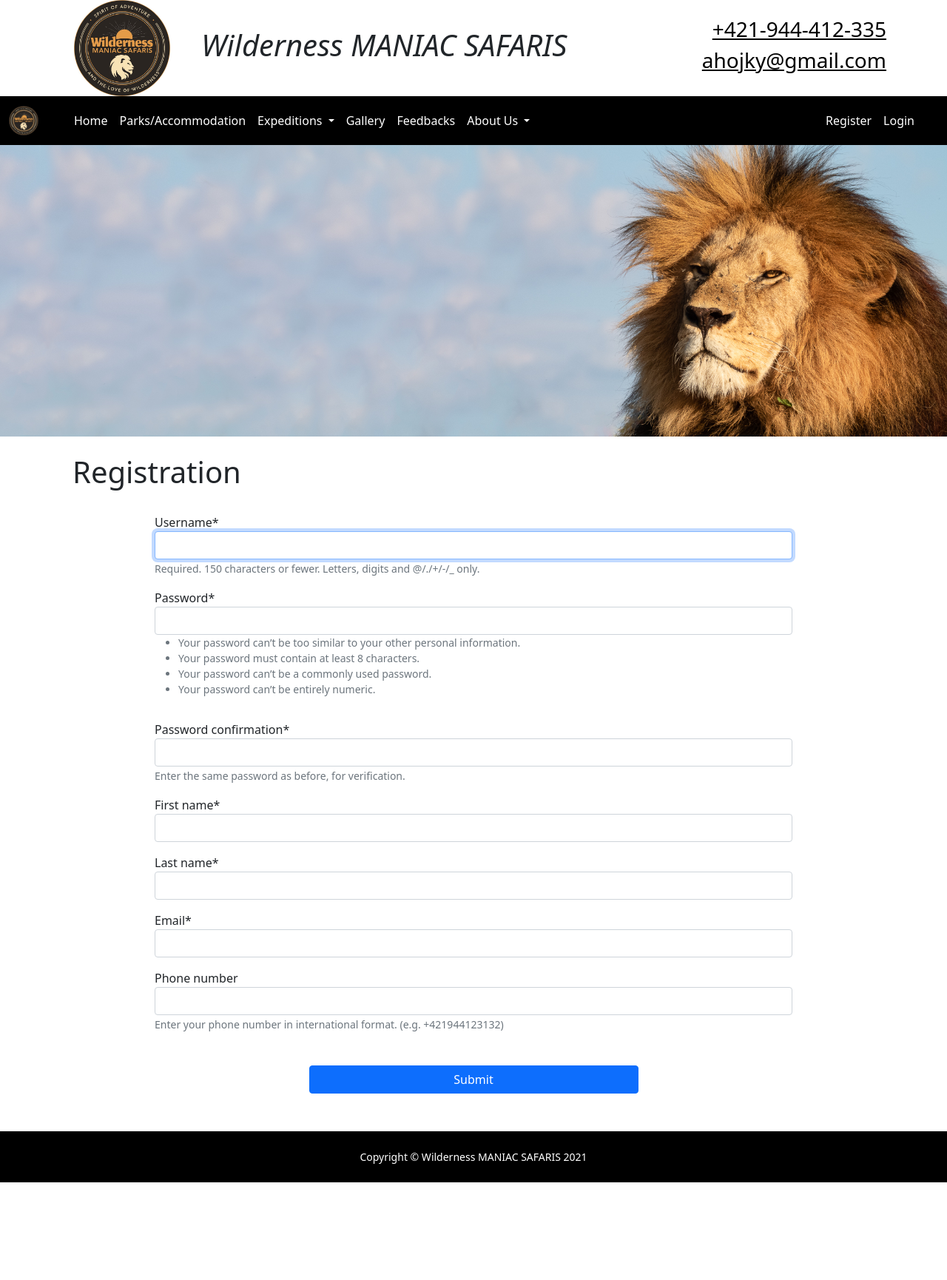
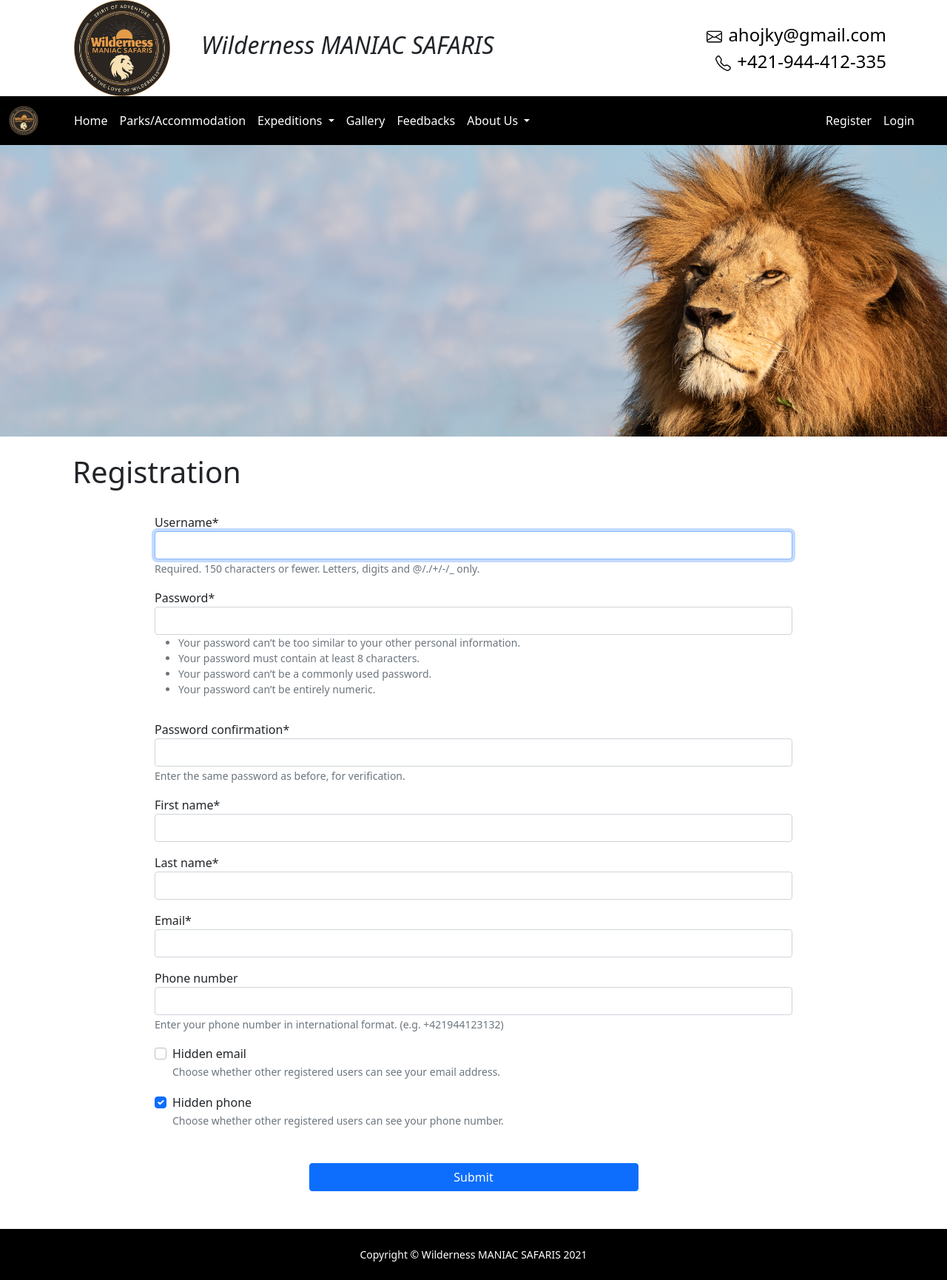
Before and after one commit to jvida/safari, a Django app: page /catalog/signup/ in a window 1280 px wide. Shown: the whole page at 74% size. Before the commit the page ends 1598 px from the top, so only its background shows below. Run offline with Django 3.2, Linux system fonts and the light colour scheme; some libraries are stand-ins or nearby versions.

Commit message:
Added public profiles.

```diff
--- a/catalog/forms.py
+++ b/catalog/forms.py
@@ -24,7 +24,7 @@ def img_validation(picture, mb_limit):
     if not isinstance(picture, str):
         if picture:
             if picture.size > mb_limit * 1024 * 1024:
-                errors['picture'] = _(f'Image file too large ( > {mb_limit}mb )')
+                errors['picture'] = _(f'Image file is too large. ( allowed size< {mb_limit}mb )')
     return errors
 
 
@@ -43,10 +43,15 @@ class CreateNewUserForm(UserCreationForm):
                                                                                                    'international '
                                                                                                    'format. (e.g. '
                                                                                                    '+421944123132)')
+    hidden_email = forms.BooleanField(initial=False, required=False, help_text='Choose whether other registered users '
+                                                                               'can see your email address.')
+    hidden_phone = forms.BooleanField(initial=True, required=False, help_text='Choose whether other registered users '
+                                                                              'can see your phone number.')
 
     class Meta:
         model = User
-        fields = ('username', 'password1', 'password2', 'first_name', 'last_name', 'email', 'phone_number')
+        fields = ('username', 'password1', 'password2', 'first_name', 'last_name', 'email',
+                  'phone_number', 'hidden_email', 'hidden_phone')
 
     def clean(self):
         first_name = self.cleaned_data['first_name']
@@ -68,15 +73,23 @@ class CreateNewUserForm(UserCreationForm):
 
 class EditCustomerProfile(forms.ModelForm):
     # bud takto alebo cez clean_phone_number
-    phone_number = forms.RegexField(regex=r'^\+\d{8,15}', max_length=16, required=False)
+    phone_number = forms.RegexField(regex=r'^\+\d{8,15}', max_length=16, required=False, help_text='Enter your phone '
+                                                                                                   'number in '
+                                                                                                   'international '
+                                                                                                   'format. (e.g. '
+                                                                                                   '+421944123132)')
+    hidden_email = forms.BooleanField(required=False, help_text='Choose whether other registered users '
+                                                                'can see your email address.')
+    hidden_phone = forms.BooleanField(required=False, help_text='Choose whether other registered users '
+                                                                'can see your phone number.')
 
     class Meta:
         model = Customer
-        fields = ['phone_number', 'picture']
+        fields = ['phone_number', 'picture', 'hidden_email', 'hidden_phone']
 
     def clean(self):
         picture = self.cleaned_data["picture"]
-        errors = img_validation(picture, mb_limit=1)
+        errors = img_validation(picture, mb_limit=3)
 
         if errors:
             raise ValidationError(errors)
--- a/catalog/helper_functions.py
+++ b/catalog/helper_functions.py
@@ -1,4 +1,5 @@
 from PIL import Image
+from PIL import ImageOps
 from io import BytesIO
 from django.core.files.base import ContentFile
 from catalog.models import Park
@@ -27,6 +28,8 @@ def resize_image(image: Image, length: int, content_file: bool):
     :param content_file: Whether to return Image or ContentFile
     :return: Return the resized image either as Image or ContentFile.
     """
+
+    image = ImageOps.exif_transpose(image)
 
     """
     Resizing strategy :
--- a/catalog/models.py
+++ b/catalog/models.py
@@ -19,6 +19,8 @@ class Customer(models.Model):
     phone_number = models.CharField(max_length=16, blank=True,
                                     help_text='Enter your phone number in international format. (e.g. +421944123132)')
     picture = models.ImageField(upload_to='profile_imgs/', default='profile_imgs/anonymous-user.png')
+    hidden_email = models.BooleanField(default=False)
+    hidden_phone = models.BooleanField(default=True)
 
     def __str__(self):
         """String for representing the Model object."""
--- a/catalog/static/css/styles.css
+++ b/catalog/static/css/styles.css
@@ -3,6 +3,10 @@
 .container-header-image, #container-header-title {
     /*max-width: 1400px;*/
     /*margin: 0 auto;*/
+}
+
+.header-icons{
+    margin-bottom: 5px;
 }
 
 /* so navbar has max width*/
@@ -148,6 +152,11 @@ a[href^="mailto:"], a[href^="tel:"] {
     flex-direction: row;
 }
 
+#header-flex-container > a {
+    text-decoration: none;
+    color: black;
+}
+
 #feedback-header-img {
     min-width: 4.5rem;
     max-width: 4.5rem;
@@ -173,15 +182,10 @@ a[href^="mailto:"], a[href^="tel:"] {
 /* Feedbacks END */
 
 /* Profile Start*/
-/*.profile-img {*/
-/*    !*max-width: 4rem;*!*/
-/*}*/
-
-/*#change-password {*/
-/*    display:flex;*/
-/*    align-items:flex-end;*/
-/*    flex-direction: column;*/
-/*}*/
+.profile-links {
+    text-decoration: none;
+    padding-left: 0.5rem;
+}
 /* Profile END*/
 
 /* So jumping to a specific part of a page considers a sticky navbar */
@@ -226,3 +230,8 @@ a[href^="mailto:"], a[href^="tel:"] {
 .pagination {
     margin-bottom: 0;
 }
+
+#hint_id_hidden_email::before, #hint_id_hidden_phone::before {
+    content: "\A";
+    white-space: pre;
+}
--- a/catalog/templates/base_generic.html
+++ b/catalog/templates/base_generic.html
@@ -28,12 +28,14 @@
         </div>
         <div class="col-lg-10 col-md-10 col-sm-12 d-none d-sm-block ">
           <div class="row">
-            <div class="col-lg-8 col-md-7 col-sm-7  my-auto">
-              <h1><i>Wilderness MANIAC SAFARIS</i></h1>
+            <div class="col-lg-7 col-md-6 col-sm-6  my-auto">
+              <h2><i>Wilderness MANIAC SAFARIS</i></h2>
             </div>
-            <div class="col-lg-4 col-md-5 col-sm-5 " style="text-align: end">
-              <h3><a href="tel:+421-944-412-335">+421-944-412-335</a></h3>
-              <h3><a href="mailto:ahojky@gmail.com">ahojky@gmail.com</a></h3>
+            <div class="col-lg-5 col-md-6 col-sm-6 my-auto" style="text-align: end">
+{#              <h3><a href="tel:+421-944-412-335">+421-944-412-335</a></h3>#}
+{#              <h3><a href="mailto:ahojky@gmail.com">ahojky@gmail.com</a></h3>#}
+              <img class="header-icons" src="{% static 'img/icons/envelope.svg'%}" alt="Email:" width="21" height="21"><a class="fs-4 profile-links" href="mailto:ahojky@gmail.com">ahojky@gmail.com</a><br>
+              <img class="header-icons" src="{% static 'img/icons/telephone.svg'%}" alt="Telephone:" width="21" height="21"><a class="fs-4 profile-links" href="tel:+421-944-412-335">+421-944-412-335</a>
             </div>
           </div>
         </div>
@@ -91,7 +93,7 @@
           <ul class="navbar-nav mb-2 mb-lg-0">
             {% if user.is_authenticated %}
               <li class="nav-item">
-                <a class="nav-link active" aria-current="page" href="{% url 'profile' %}">{{ user.get_username }}</a>
+                <a class="nav-link active" aria-current="page" href="{% url 'profile' username=user.get_username %}">{{ user.get_username }}</a>
               </li>
               <li class="nav-item">
                 <a class="nav-link active" aria-current="page" href="{% url 'expeditions'  query='my_expeditions' %}">My Expeditions</a>
--- a/catalog/templates/catalog/about_us.html
+++ b/catalog/templates/catalog/about_us.html
@@ -57,8 +57,8 @@
         </div>
         <div class="col-lg-6 order-lg-1">
           <div class="px-0 pb-5 px-md-3" id="contacts">
-            <p class="fs-4"><b>Whatsapp: <a href="tel:+421-944-412-335">+421-944-412-335</a></b></p>
-            <p class="fs-4"><b>Email: <a href="mailto:ahojky@gmail.com">ahojky@gmail.com</a></b></p>
+            <p class="fs-4 px-5"><img src="{% static 'img/icons/envelope.svg'%}" alt="Email:" width="20" height="20"><a class="profile-links" href="mailto:ahojky@gmail.com">ahojky@gmail.com</a></p>
+            <p class="fs-4 px-5"><img src="{% static 'img/icons/telephone.svg'%}" alt="Telephone:" width="20" height="20"><a class="profile-links" href="tel:+421-944-412-335">+421-944-412-335</a></p>
           </div>
         </div>
       </div>
--- a/catalog/templates/catalog/feedback_list.html
+++ b/catalog/templates/catalog/feedback_list.html
@@ -18,12 +18,14 @@
                 <div class="row">
                   <div class="col-lg-12 col-md-12 col-sm-12 col-12" id="feedback-profile-area">
                     <div id="feedback-header-img">
-                      <img class="img-fluid rounded-circle" src="{{ MEDIA_URL }}{{ feedback.customer.picture }}" alt="">
+                      <a href="{% url 'profile' username=feedback.customer.user.username %}">
+                        <img class="img-fluid rounded-circle" src="{{ MEDIA_URL }}{{ feedback.customer.picture }}" alt="">
+                      </a>
                     </div>
 
                     <span id="feedback-header-middle">
                       <div id="header-flex-container">
-                        <b>{{ feedback.customer.user.username }}</b>
+                        <a href="{% url 'profile' username=feedback.customer.user.username %}"><b>{{ feedback.customer.user.username }}</b></a>
                         {% if feedback.customer.user == request.user %}
                           <span id="feedback-buttons">
                             <a href="{% url 'feedback-update' feedback.id %}">
--- a/catalog/urls.py
+++ b/catalog/urls.py
@@ -7,8 +7,8 @@ urlpatterns = [
     # path('accommodation/', views.AccommodationListView.as_view(), name='accommodations'),
     path('expeditions/<str:query>/', views.ExpeditionListView.as_view(), name='expeditions'),
     path('signup/', views.create_new_user, name='signup'),
-    path('profile/', views.customer_profile_view, name='profile'),
-    path('profile/edit/', views.edit_user_profile, name='profile-edit'),
+    path('profile/<str:username>/', views.customer_profile_view, name='profile'),
+    path('profile/<str:username>/edit/', views.edit_user_profile, name='profile-edit'),
     path('feedbacks/', views.FeedbackListView.as_view(), name='feedbacks'),
     path('feedback/create/', views.FeedbackCreate.as_view(), name='feedback-create'),
     path('feedback/<uuid:pk>/update/', views.FeedbackUpdate.as_view(), name='feedback-update'),
--- a/catalog/views.py
+++ b/catalog/views.py
@@ -93,10 +93,14 @@ def create_new_user(request):
             first_name = form.cleaned_data['first_name']
             last_name = form.cleaned_data['last_name']
             phone_number = form.cleaned_data['phone_number']
+            hidden_email = form.cleaned_data['hidden_email']
+            hidden_phone = form.cleaned_data['hidden_phone']
 
             customer = Customer()
             customer.user = User.objects.create_user(username, email, pswd, first_name=first_name, last_name=last_name)
             customer.phone_number = phone_number
+            customer.hidden_email = hidden_email
+            customer.hidden_phone = hidden_phone
             customer.save()
 
             group = Group.objects.get(name='Customers')
@@ -116,7 +120,12 @@ def create_new_user(request):
 
 
 @login_required
-def edit_user_profile(request):
+def edit_user_profile(request, username):
+    # So they cant get into editing of someone else's profile via entering link with his nickname
+    if username != request.user.username:
+        url = reverse('profile', kwargs={'username': request.user.username})
+        return HttpResponseRedirect(url)
+
     # If this is a POST request then process the Form data
     if request.method == 'POST':
         user_form = EditUserProfile(request.POST, instance=request.user)
@@ -125,8 +134,12 @@ def edit_user_profile(request):
         if user_form.is_valid() and customer_form.is_valid():
             # process the data in forms
             phone_number = customer_form.cleaned_data['phone_number']
+            hidden_email = customer_form.cleaned_data['hidden_email']
+            hidden_phone = customer_form.cleaned_data['hidden_phone']
             customer = Customer.objects.get(user=request.user)
             customer.phone_number = phone_number
+            customer.hidden_email = hidden_email
+            customer.hidden_phone = hidden_phone
 
             # check if user chose a new profile picture
             # if so, it's saved
@@ -141,7 +154,8 @@ def edit_user_profile(request):
                     customer.picture.save(picture.name, picture_square)
             user_form.save()
             customer.save()
-            return HttpResponseRedirect(reverse('profile'))
+            url = reverse('profile', kwargs={'username': request.user.username})
+            return HttpResponseRedirect(url)
     # else it's a GET request so show data
     else:
         customer = Customer.objects.get(user=request.user)
@@ -157,8 +171,8 @@ def edit_user_profile(request):
 
 
 @login_required
-def customer_profile_view(request):
-    customer = Customer.objects.get(user=request.user)
+def customer_profile_view(request, username):
+    customer = Customer.objects.get(user=User.objects.get(username=username))
     context = {
         'customer': customer,
     }
--- a/templates/registration/password_reset_form.html
+++ b/templates/registration/password_reset_form.html
@@ -13,11 +13,6 @@
       <div class="col-12 px-2 px-md-4 col-lg-11 col-xl-10">
         <form action="" method="post" id="password-reset-email-form">
           {% csrf_token %}
-          {% if form.email.errors %}
-            <div class="py-3">
-              {{ form.email.errors }}
-            </div>
-          {% endif %}
           {{ form.email|as_crispy_field }}
         </form>
       </div>
```
Also changed, not shown: catalog/templates/catalog/profile.html (+32 -10 lines), catalog/migrations/0042_auto_20210517_0728.py (added), catalog/migrations/0043_auto_20210517_1008.py (added).
